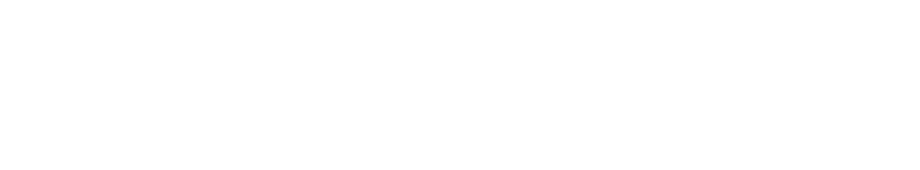
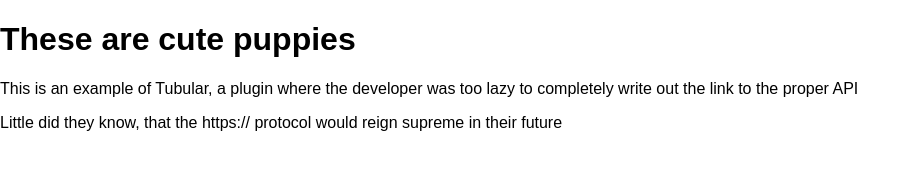
Before and after one commit to page-envy/tubularTest, a plain HTML site: page index.html in a window 1280 px wide. Shown: the whole page, without its empty margins (0-920 px from the left). Drawn offline with Linux system fonts and the light colour scheme.

Commit message:
added content on page

```diff
--- a/index.html
+++ b/index.html
@@ -10,7 +10,11 @@
 </head>
 <body>
     <div id="wrapper">
-
+        <section>
+            <h1>These are cute puppies</h1>
+            <p>This is an example of Tubular, a plugin where the developer was too lazy to completely write out the link to the proper API</p>
+            <p>Little did they know, that the https:// protocol would reign supreme in their future</p>
+        </section>
 
 
     </div>
```
